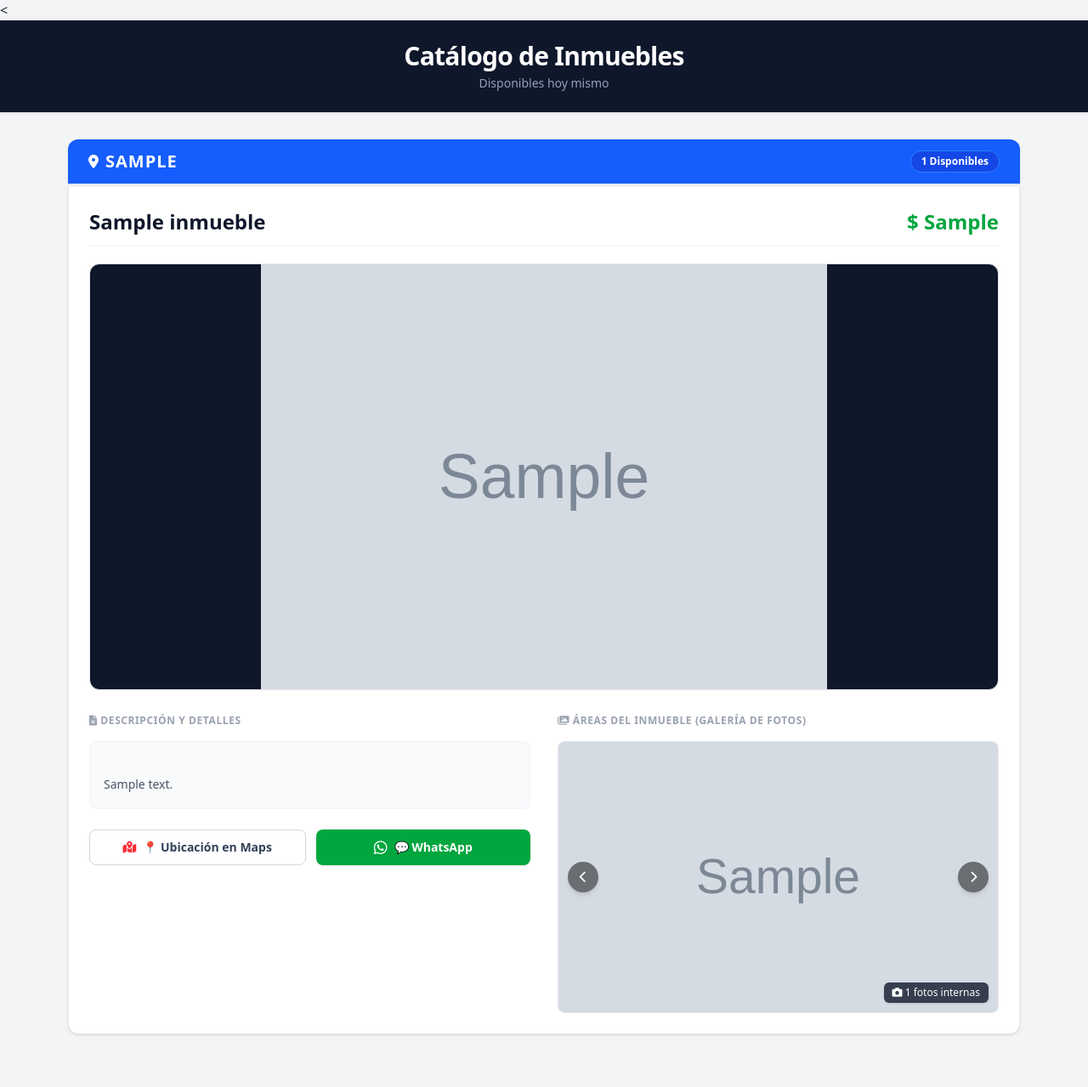
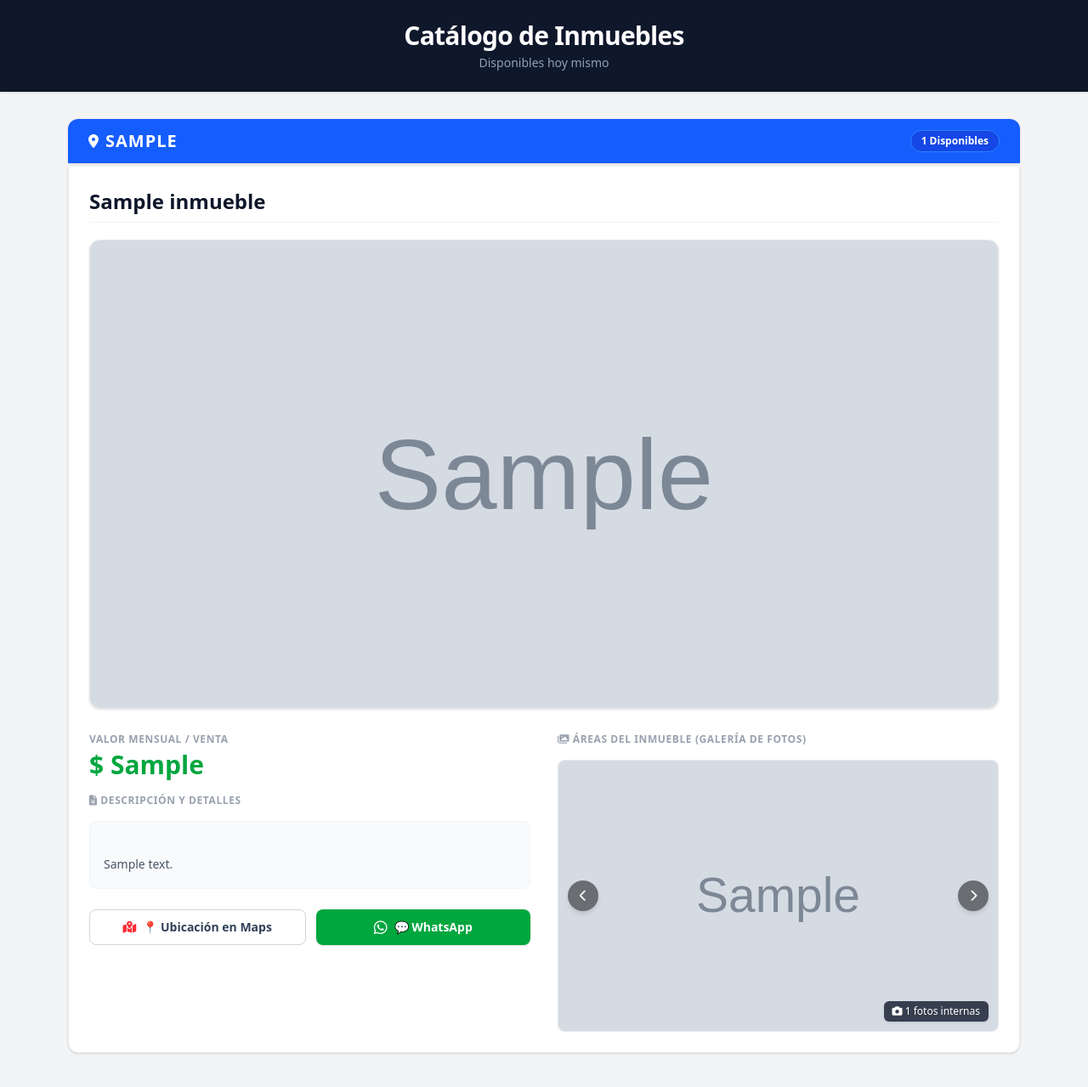
Before and after one commit to Ivan-Florez/mi-catalogo, a Flask app: page / in a window 1280 px wide. Shown: the top 1279 px of the page at 85% size. Run offline with Flask 3, Linux system fonts and the light colour scheme; tables that the repository leaves empty hold one stand-in row (values such as "Sample post"); grey boxes marked "Sample" are stand-in pictures; parts of the project's set-up code (start-up, migrations or seed data) failed here and were passed over.

Commit message:
Add files via upload

```diff
--- a/templates/index.html
+++ b/templates/index.html
@@ -1,10 +1,9 @@
-<<!DOCTYPE html>
+<!DOCTYPE html>
 <html lang="es">
 <head>
     <meta charset="UTF-8">
     <meta name="viewport" content="width=device-width, initial-scale=1.0">
     <title>Catálogo Inmobiliario</title>
-    <!-- Tailwind CSS para diseño moderno -->
     <script src="https://cdn.jsdelivr.net/npm/@tailwindcss/browser@4"></script>
     <link rel="stylesheet" href="https://cdnjs.cloudflare.com/ajax/libs/font-awesome/6.0.0/css/all.min.css">
     <style>
@@ -15,13 +14,11 @@
 </head>
 <body class="bg-gray-100 text-gray-800 font-sans">
 
-    <!-- Encabezado -->
     <header class="bg-slate-900 text-white py-6 px-4 text-center shadow-sm">
         <h1 class="text-3xl font-bold tracking-tight">Catálogo de Inmuebles</h1>
         <p class="text-slate-400 mt-1 text-sm">Disponibles hoy mismo</p>
     </header>
 
-    <!-- Contenedor Principal -->
     <main class="max-w-6xl mx-auto px-4 py-8">
 
         {% if not sectores %}
@@ -32,9 +29,7 @@
         {% else %}
 
             {% for sector, inmuebles in sectores.items() %}
-                <!-- SEPARADOS POR SECTOR HACIA ABAJO -->
                 <section class="mb-14">
-                    <!-- Barra de Título del Sector -->
                     <div class="bg-blue-600 text-white px-6 py-3 rounded-t-xl flex items-center justify-between shadow-sm">
                         <div class="flex items-center space-x-2">
                             <i class="fa-solid fa-location-dot"></i>
@@ -45,40 +40,34 @@
                         </span>
                     </div>
 
-                    <!-- LISTA DE INMUEBLES EN ESTE SECTOR -->
                     <div class="space-y-6 mt-1">
                         {% for inm in inmuebles %}
-                            <!-- Bloque del Inmueble -->
                             <div class="bg-white border-x border-b border-gray-200 rounded-b-xl shadow-sm p-6 space-y-5">
 
-                                <!-- 1. TÍTULO Y PRECIO EN LA PARTE SUPERIOR (PRECIO FUERA DE LA FOTO) -->
-                                <div class="border-b border-gray-100 pb-3 flex flex-col sm:flex-row sm:items-center sm:justify-between gap-2">
+                                <div class="border-b border-gray-100 pb-2">
                                     <h3 class="text-2xl font-bold text-slate-900 leading-snug">{{ inm.titulo }}</h3>
-                                    <span class="text-2xl font-black text-green-600 whitespace-nowrap">
-                                        $ {{ inm.precio }}
-                                    </span>
                                 </div>
 
-                                <!-- 2. FOTO DE LA FACHADA O PORTADA (SIN RECORTE - TOTALMENTE VISIBLE) -->
-                                <div class="w-full bg-slate-900 rounded-xl overflow-hidden border border-gray-200 shadow-inner flex justify-center items-center">
-                                    <img src="/uploads/{{ inm.imagen_principal }}" alt="Fachada o Portada" class="w-full max-h-[500px] object-contain block mx-auto">
+                                <div class="w-full overflow-hidden border border-gray-200 rounded-xl shadow-sm">
+                                    <img src="/uploads/{{ inm.imagen_principal }}" alt="Fachada o Portada" class="w-full h-auto max-h-[550px] object-cover block mx-auto">
                                 </div>
 
-                                <!-- 3. PARTE INFERIOR: DOS COLUMNAS (DESCRIPCIÓN VS GALERÍA INTERNA) -->
                                 <div class="grid grid-cols-1 md:grid-cols-2 gap-8 items-start pt-2">
 
-                                    <!-- COLUMNA IZQUIERDA: DETALLES Y BOTONES -->
                                     <div class="space-y-4">
+                                        <div>
+                                            <span class="text-xs font-bold text-gray-400 uppercase tracking-wider block mb-1">Valor Mensual / Venta</span>
+                                            <p class="text-3xl font-black text-green-600">$ {{ inm.precio }}</p>
+                                        </div>
+
                                         <span class="text-xs font-bold text-gray-400 uppercase tracking-wider block">
                                             <i class="fa-solid fa-file-lines"></i> Descripción y Detalles
                                         </span>
 
-                                        <!-- Descripción -->
                                         <div class="text-gray-600 text-sm bg-slate-50 p-4 rounded-lg border border-slate-100 whitespace-pre-line leading-relaxed">
                                             {{ inm.descripcion }}
                                         </div>
 
-                                        <!-- Botones de Acción -->
                                         <div class="flex flex-col sm:flex-row gap-3 pt-2">
                                             {% if inm.google_maps %}
                                                 <a href="{{ inm.google_maps }}" target="_blank" class="flex-1 border border-gray-300 hover:bg-gray-50 text-slate-700 text-center py-2.5 rounded-lg text-sm font-bold transition-colors flex items-center justify-center gap-2">
@@ -92,17 +81,14 @@
                                         </div>
                                     </div>
 
-                                    <!-- COLUMNA DERECHA: CARRUSEL DE FOTOS DE ÁREAS INTERNAS -->
                                     <div class="space-y-4">
                                         <span class="text-xs font-bold text-gray-400 uppercase tracking-wider block">
                                             <i class="fa-solid fa-images"></i> Áreas del inmueble (Galería de fotos)
                                         </span>
 
                                         {% if inm.galeria %}
-                                            <!-- Contenedor Relativo para las flechas del carrusel -->
                                             <div class="relative group w-full h-[320px]">
 
-                                                <!-- Contenedor Deslizable -->
                                                 <div id="slider-{{ inm.id }}" class="w-full h-full flex overflow-x-auto snap-x snap-mandatory scroll-smooth no-scrollbar rounded-lg border border-gray-200 bg-gray-50">
                                                     {% for foto in inm.galeria %}
                                                         <div class="w-full h-full flex-shrink-0 snap-center">
@@ -111,17 +97,14 @@
                                                     {% endfor %}
                                                 </div>
 
-                                                <!-- Flecha Izquierda -->
                                                 <button onclick="scrollSlider('slider-{{ inm.id }}', 'izq')" class="absolute left-3 top-1/2 -translate-y-1/2 bg-black/50 hover:bg-black/75 text-white w-9 h-9 rounded-full flex items-center justify-center cursor-pointer transition-colors shadow-md z-10">
                                                     <i class="fa-solid fa-chevron-left text-sm"></i>
                                                 </button>
 
-                                                <!-- Flecha Derecha -->
                                                 <button onclick="scrollSlider('slider-{{ inm.id }}', 'der')" class="absolute right-3 top-1/2 -translate-y-1/2 bg-black/50 hover:bg-black/75 text-white w-9 h-9 rounded-full flex items-center justify-center cursor-pointer transition-colors shadow-md z-10">
                                                     <i class="fa-solid fa-chevron-right text-sm"></i>
                                                 </button>
 
-                                                <!-- Indicador de cantidad de fotos -->
                                                 <span class="absolute bottom-3 right-3 bg-slate-900/80 text-white text-xs px-2.5 py-1 rounded-md font-medium z-10 shadow-sm">
                                                     <i class="fa-solid fa-camera"></i> {{ inm.galeria|length }} fotos internas
                                                 </span>
@@ -135,9 +118,7 @@
                                         {% endif %}
                                     </div>
 
-                                </div> <!-- Cierre de la rejilla inferior -->
-                            </div> <!-- Cierre del bloque del inmueble -->
-                        {% endfor %}
+                                </div> </div> {% endfor %}
                     </div>
                 </section>
             {% endfor %}
@@ -150,7 +131,6 @@
         © 2026 Tu Inmobiliaria Digital. Todos los derechos reservados.
     </footer>
 
-    <!-- FUNCIÓN JAVASCRIPT PARA EL DESPLAZAMIENTO -->
     <script>
         function scrollSlider(sliderId, direccion) {
             const slider = document.getElementById(sliderId);
```
